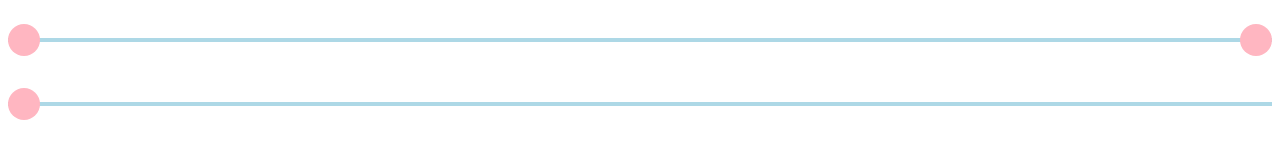
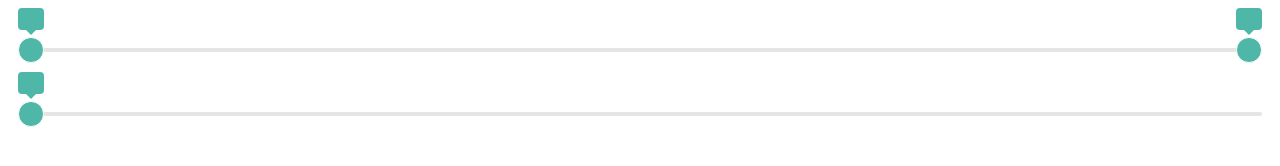
Before and after one commit to gamabuntat/super-slider, a website built with webpack: page dist/index.html in a window 1280 px wide. Built offline with nearby package versions, Linux system fonts and the light colour scheme.

Commit message:
added display elements

```diff
--- a/src/index.ts
+++ b/src/index.ts
@@ -28,6 +28,8 @@ interface Options {
           ['div', 'ui-slider__scale'],
           ['button', 'ui-slider__button_start'],
           isInterval && ['button', 'ui-slider__button_end'],
+          ['div', 'ui-slider__display_start'],
+          isInterval && ['div', 'ui-slider__display_end'],
         ]
           .filter((args) => args)
           .map((args) => createComponent(args as string[]));
```
Also changed, not shown: dist/index.html, dist/slider.css.
